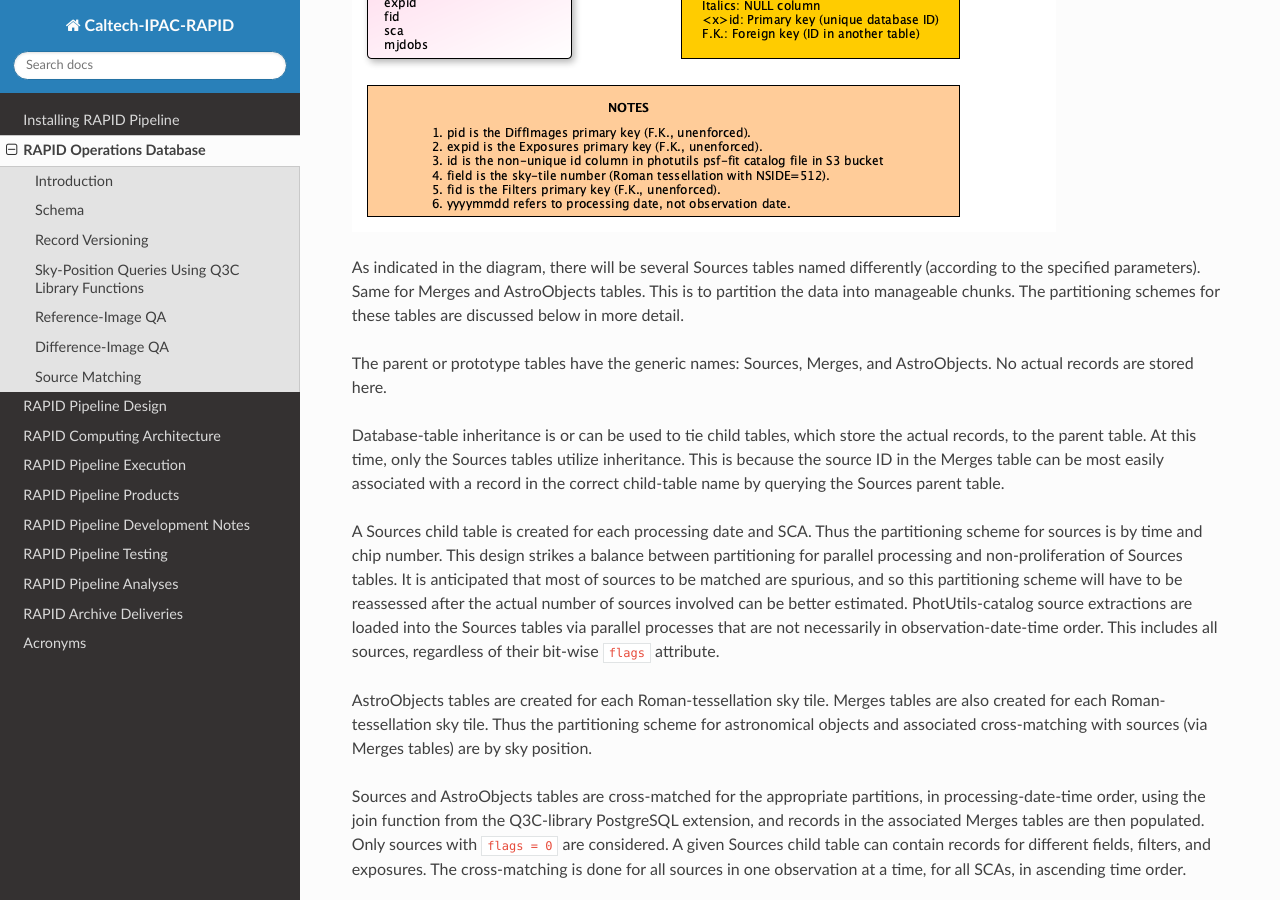
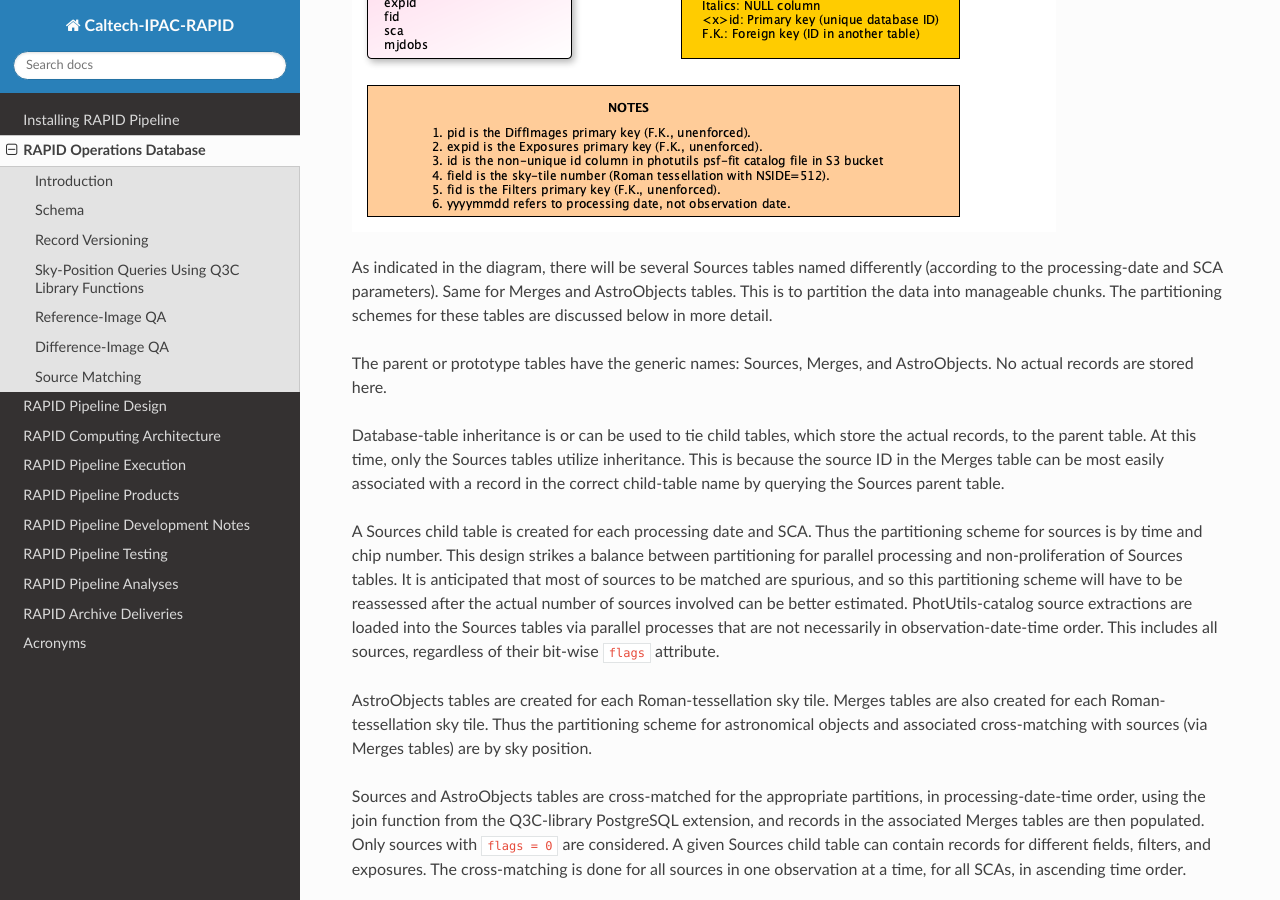
Before and after one commit to Caltech-IPAC/rapid, a Sphinx documentation site: the page built from docs/source/db/db.rst, in a window 1280 px wide and 900 px high, scrolled down 5184 px. Built offline with Sphinx 7.4.7 and the Read the Docs theme 3.1.0, drawn with Linux system fonts in a browser that asks for light colours.

Commit message:
Maded textual refinement.

```diff
--- a/docs/source/db/db.rst
+++ b/docs/source/db/db.rst
@@ -196,7 +196,7 @@ A diagram of the source-matching database-table schema is given as follows:
 .. image:: source_matching.png
 
 As indicated in the diagram, there will be several Sources tables
-named differently (according to the specified parameters).
+named differently (according to the processing-date and SCA parameters).
 Same for Merges and AstroObjects tables.
 This is to partition the data into manageable chunks.
 The partitioning schemes for these tables are discussed below in more detail.
```
